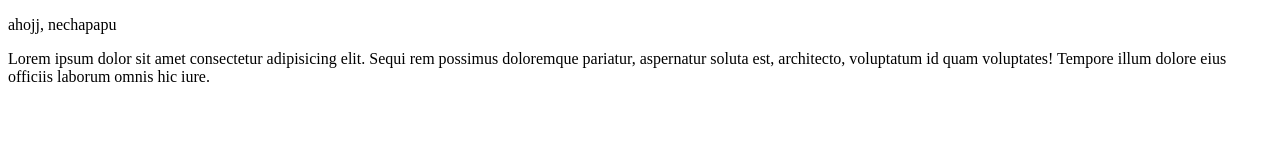
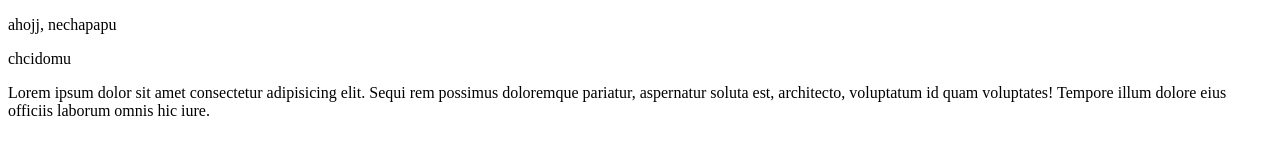
Before and after one commit to DavidRasik/kv-tin-stv-, a plain HTML site: page index.html in a window 1280 px wide. Drawn offline with Linux system fonts and the light colour scheme.

Commit message:
pata verze

```diff
--- a/index.html
+++ b/index.html
@@ -7,6 +7,7 @@
 </head>
 <body>
     <p>ahojj, nechapapu</p>
+    <p>chcidomu</p>
     <P>Lorem ipsum dolor sit amet consectetur adipisicing elit. Sequi rem possimus doloremque pariatur, aspernatur soluta est, architecto, voluptatum id quam voluptates! Tempore illum dolore eius officiis laborum omnis hic iure.</P>
 </body>
 </html>
```
